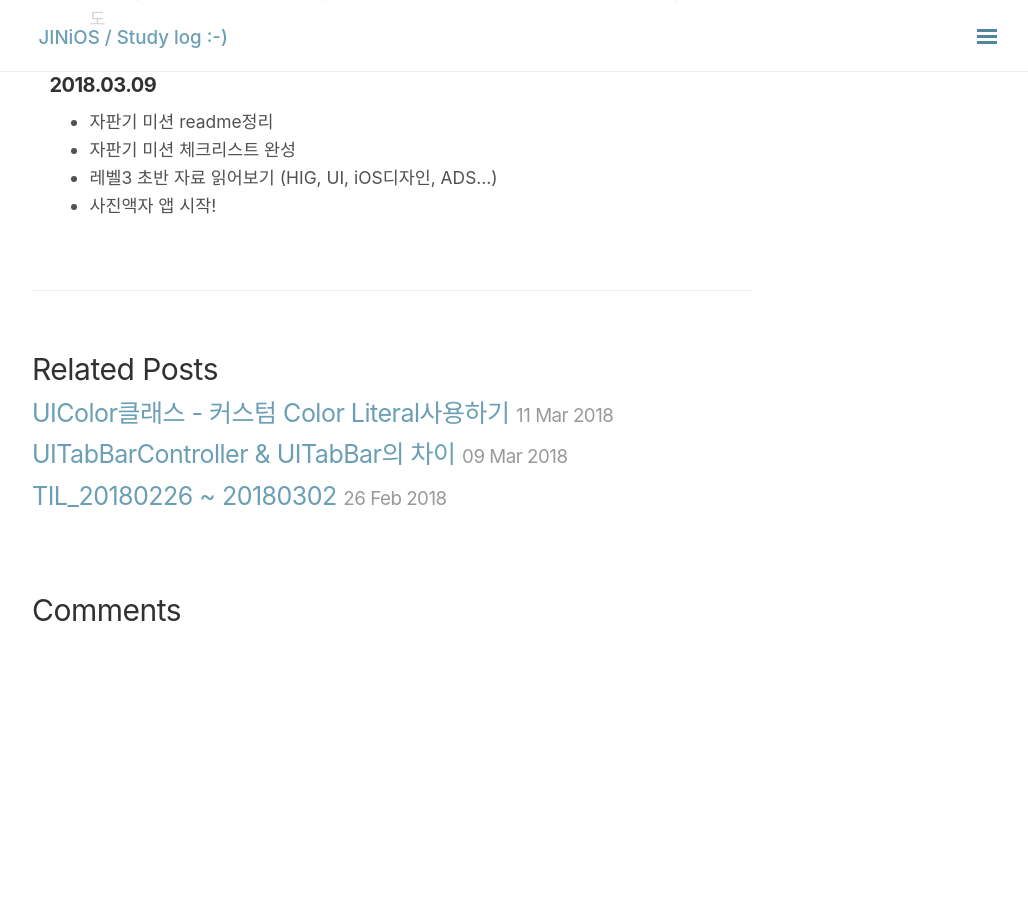
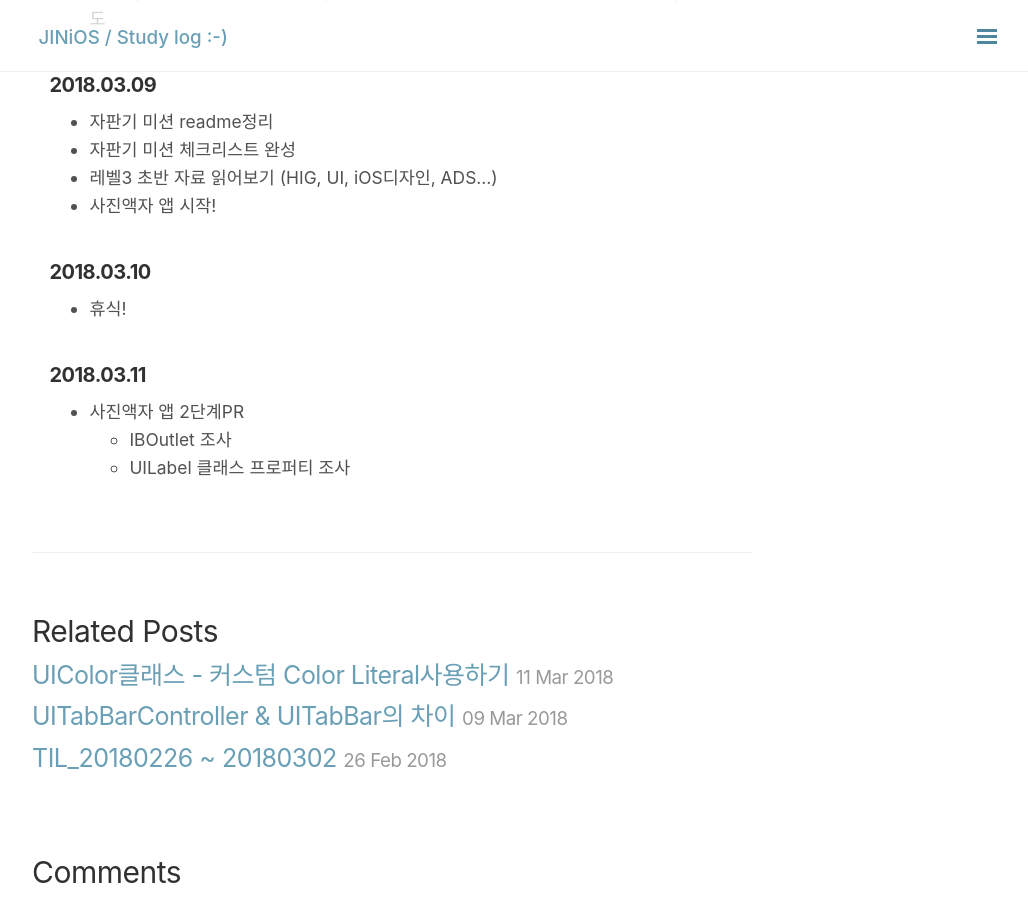
Before and after one commit to jinios/jinios.github.io, a Jekyll site: the page built from _posts/TIL/2018-03-05-TIL.md, in a window 1280 px wide and 900 px high, scrolled down 2207 px. Shown: the whole window, without its empty margins (248-1276 px from the left). Built offline with Jekyll 4.4.1, drawn with Linux system fonts in a browser that asks for light colours; nearby versions of some CDN libraries; comment, search, counter and statistics services are not loaded; before the commit the page ends 2846 px from its top, so only the background shows below that.

Commit message:
update post

```diff
--- a/_posts/TIL/2018-03-05-TIL.md
+++ b/_posts/TIL/2018-03-05-TIL.md
@@ -56,3 +56,11 @@ admin모드 동작 수정 : 음료 추가와 삭제때 사용되는 index가 다
 - 자판기 미션 체크리스트 완성
 - 레벨3 초반 자료 읽어보기 (HIG, UI, iOS디자인, ADS...)
 - 사진액자 앱 시작!
+
+#### 2018.03.10
+- 휴식!
+
+#### 2018.03.11
+- 사진액자 앱 2단계PR
+  - IBOutlet 조사
+  - UILabel 클래스 프로퍼티 조사
```
